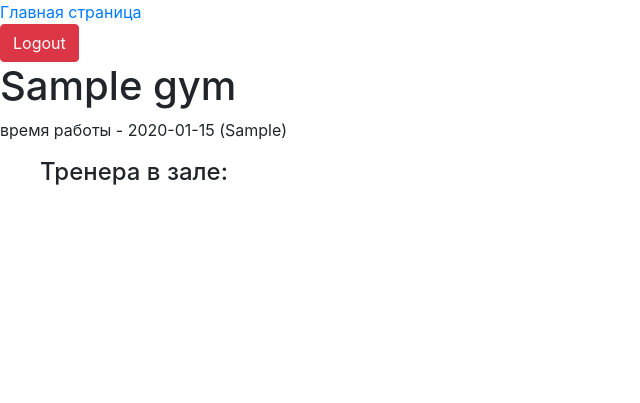
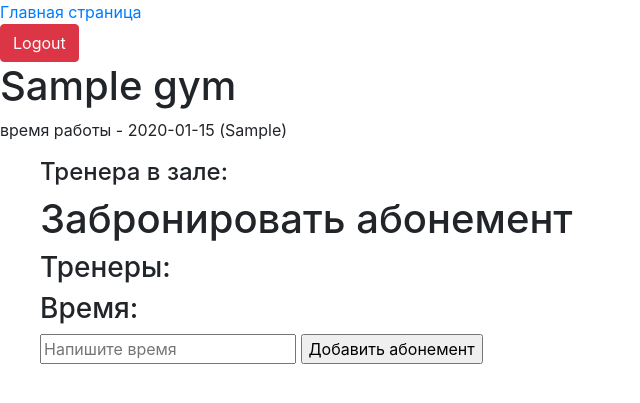
Before and after one commit to SnezokHolodny/tms-gym, a Django app: page /gyms/gym/1 in a window 1280 px wide. Shown: the top 403 px of the page, without its empty margins (0-640 px from the left). Run offline with Django 4.2, Linux system fonts and the light colour scheme; a user stored in the database is signed in; data comes from the database, SQL or seed files in the repository; tables that the repository leaves empty hold one stand-in row (values such as "Sample post").

Commit message:
Initial commit 2

```diff
--- a/gyms/templates/gyms/gym_detail.html
+++ b/gyms/templates/gyms/gym_detail.html
@@ -12,5 +12,22 @@
             <p>время работы - {{ trainer.time_work }}</p>
         {% endfor %}
         </ul>
-    </ul>
+        {% if user.is_authenticated %}
+            <h1>Забронировать абонемент</h1>
+            <h3>Тренеры:</h3>
+            <form action="{% url 'gyms:add_abonement' %}" method="post">
+                {% csrf_token %}
+            {% for trainer in gym.trainers.all %}
+                <input type="radio" name="trainer_id" value="{{ trainer.id }}"
+                    id="trainer_id-{{ forloop.counter }}"/>
+                <label for="trainer_id-{{ forloop.counter }}">
+                    {{ trainer.name }}
+                </label><br>
+            {% endfor %}
+                <h3>Время:</h3>
+                <input type="text" name="time" placeholder="Напишите время"/>
+                <input type="submit" value="Добавить абонемент"/>
+                <input type="hidden" name="gym_id" value="{{ gym.id }}"/>
+        {% endif %}
+        </ul>
 {% endblock %}
--- a/gyms/views.py
+++ b/gyms/views.py
@@ -19,6 +19,7 @@
 
 @login_required
 def add_abonement(request: HttpRequest):
+    profile = request.user.profile
     assert request.method == 'POST'
     trainer_id = request.POST['trainer_id']
     trainer = get_object_or_404(Trainer, id=trainer_id)
```
